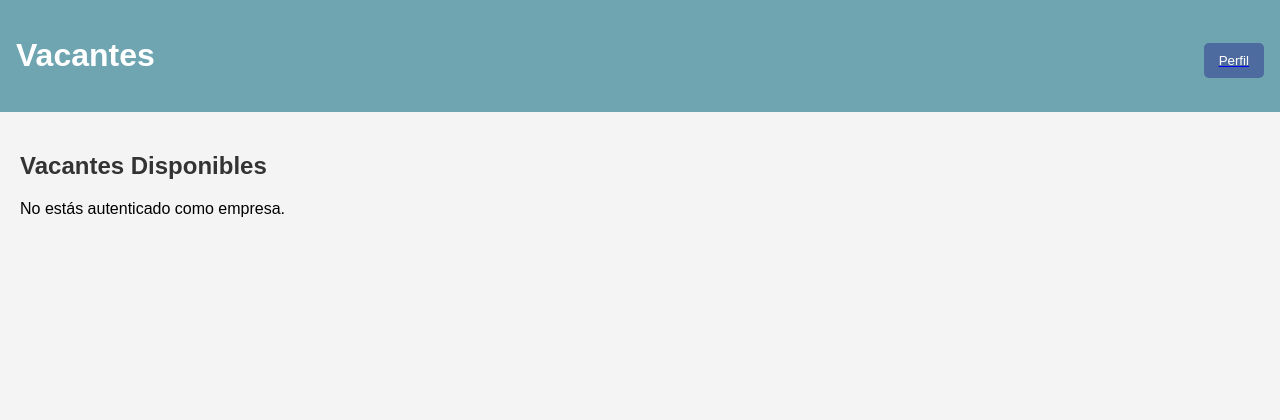
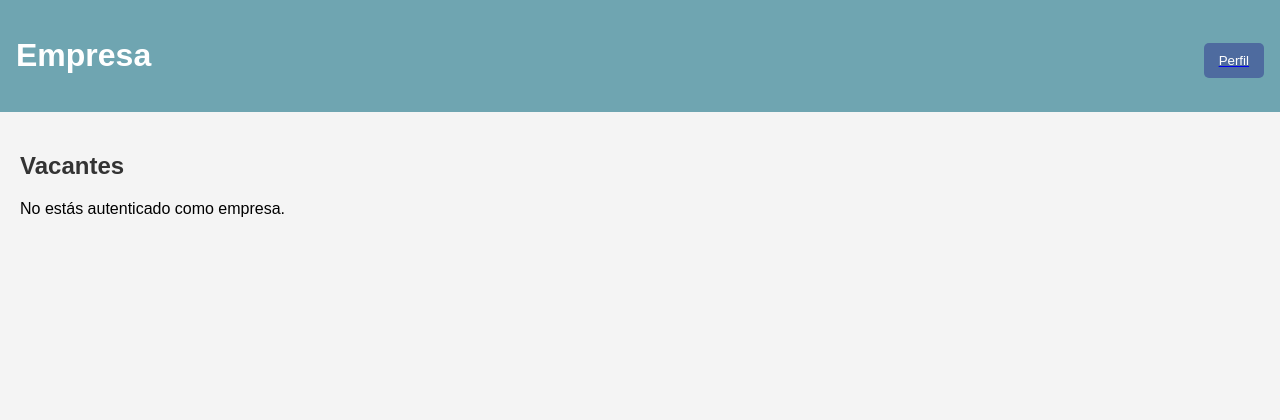
Before and after one commit to Vianey25/Heroeswork, a PHP site: page /empresa/index.php in a window 1280 px wide. Shown: the top 420 px of the page. Run offline with PHP 8.4, Linux system fonts and the light colour scheme.

Commit message:
cambios de titulos

```diff
--- a/HerosWork/candidato/index.php
+++ b/HerosWork/candidato/index.php
@@ -96,7 +96,7 @@
 <body>
 <!-- Dentro del header -->
 <header>
-    <h1>Vacantes</h1>
+    <h1>Candidato</h1>
     <a href="perfil.php"><button class="profile-button">Perfil</button></a>
 </header>
 
--- a/HerosWork/empresa/index.php
+++ b/HerosWork/empresa/index.php
@@ -114,13 +114,13 @@
 <body>
 <!-- Dentro del header -->
 <header>
-    <h1>Vacantes</h1>
+    <h1>Empresa</h1>
     <a href="perfil.php"><button class="profile-button">Perfil</button></a>
 </header>
 
 
     <main>
-        <h2>Vacantes Disponibles</h2>
+        <h2>Vacantes</h2>
 
         <?php
 // Incluir el archivo de conexión
```
